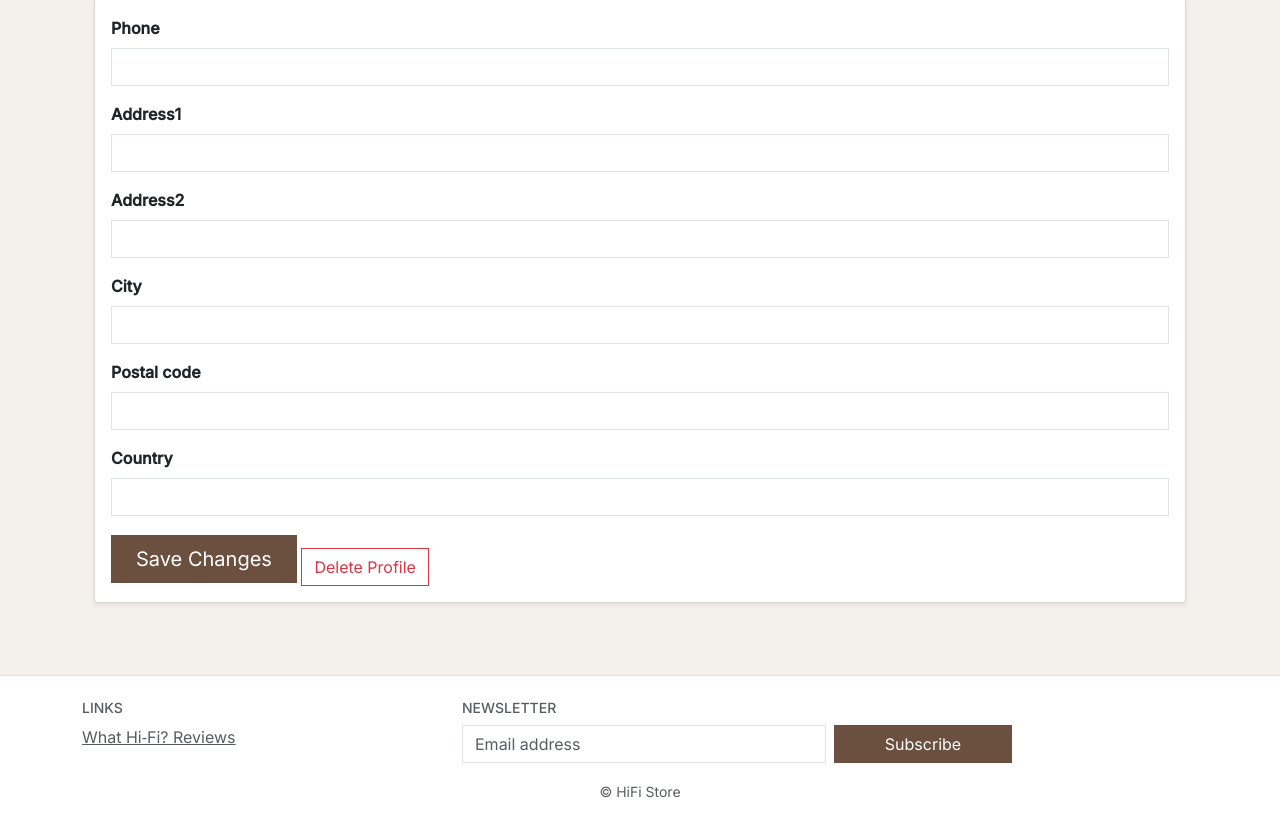
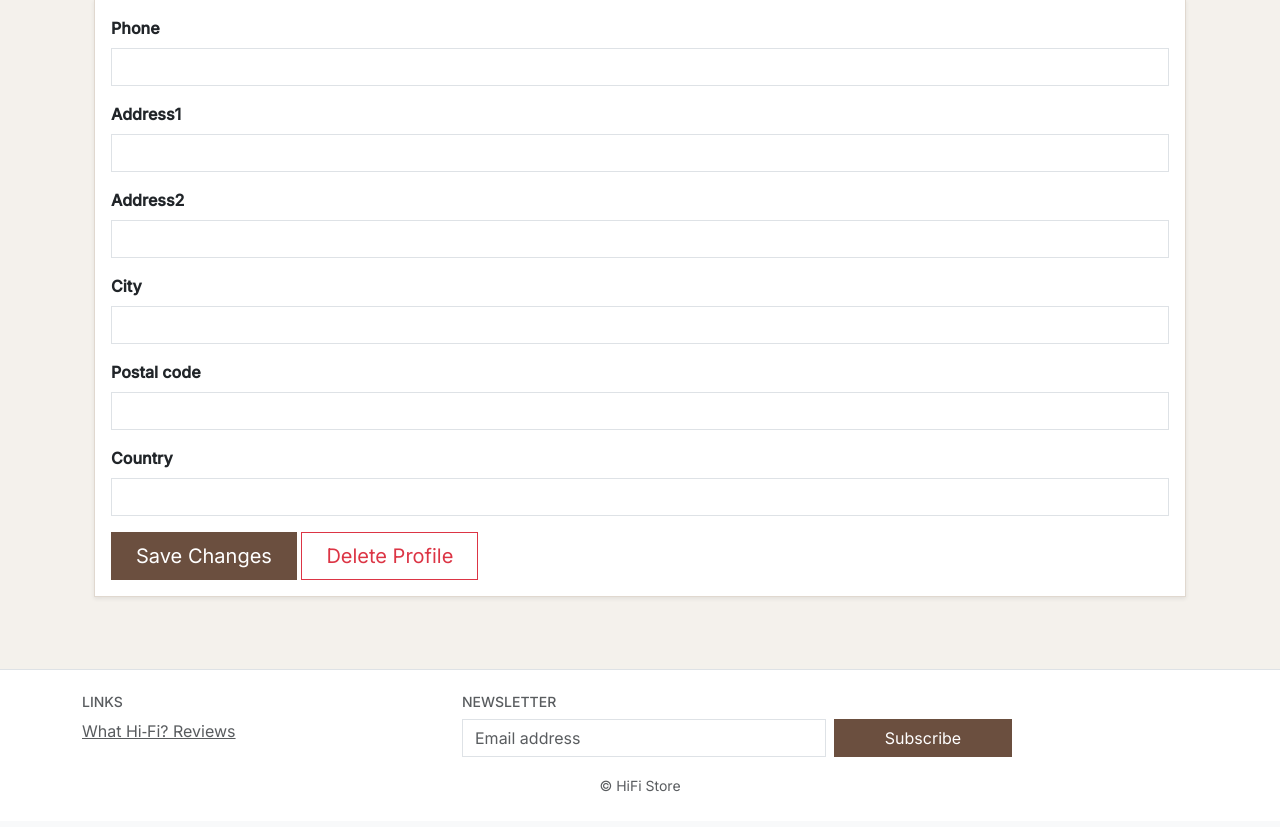
Before and after one commit to andreaspe76/Portfolio_Project_5, a Django app: page /accounts/profile/edit/ in a window 1280 px wide. Shown: the part 224-1051 px from the top of the page. After the commit the page ends 1016 px from the top, so only its background shows below. Run offline with Django 5.2, Linux system fonts and the light colour scheme; the visitor is signed in with stand-in values (Sample User, id 1); data comes from the database, SQL or seed files in the repository; parts of the project's set-up code (start-up, migrations or seed data) failed here and were passed over.

Commit message:
Improve profile_delete button

```diff
--- a/accounts/templates/accounts/edit_profile.html
+++ b/accounts/templates/accounts/edit_profile.html
@@ -25,7 +25,7 @@
 
                 <button class="btn btn-primary btn-lg px-4">Save Changes</button>
 
-                <a href="{% url 'delete_profile' %}" class="btn btn-outline-danger mt-3">
+                <a href="{% url 'delete_profile' %}" class="btn btn-outline-danger btn-lg px-4">
                     Delete Profile
                 </a>
 
```
